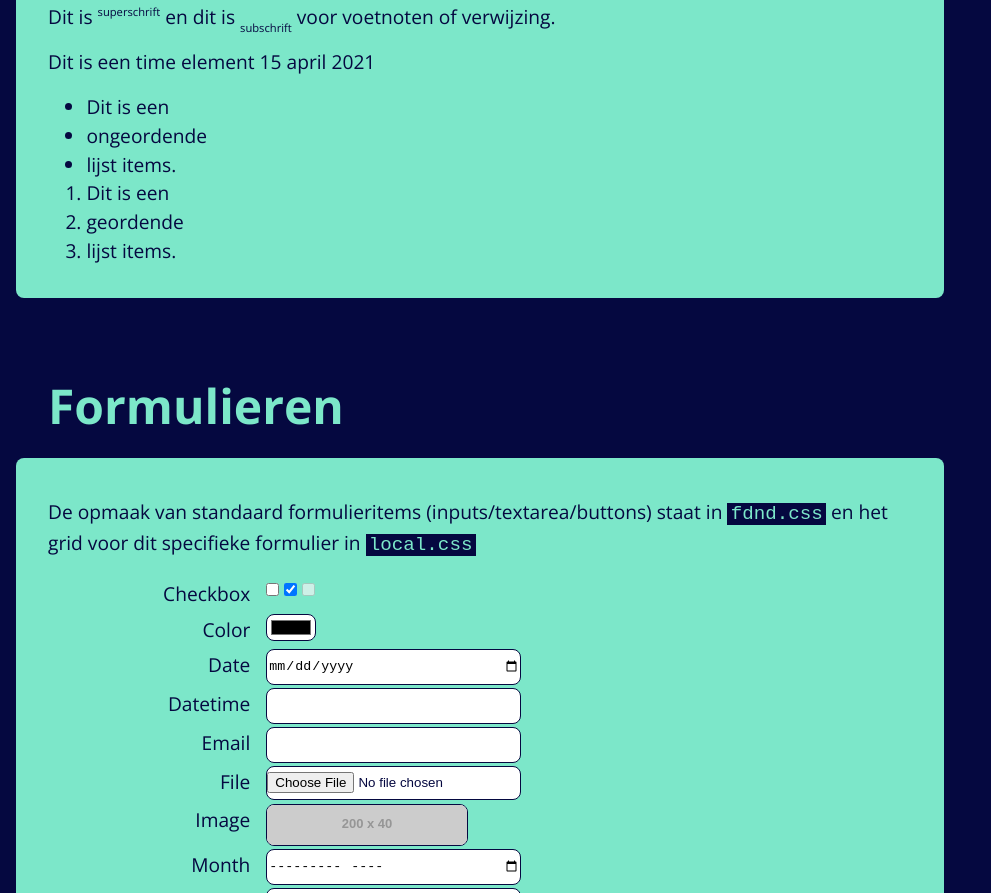
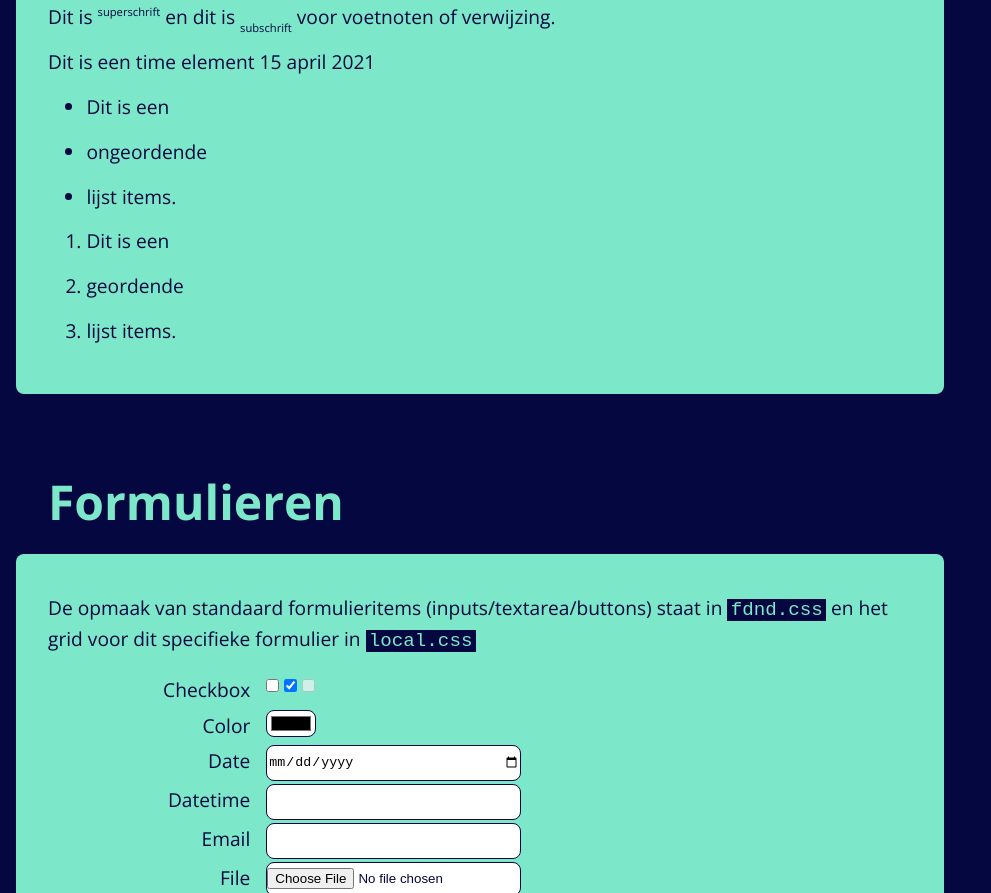
Before and after one commit to fdnd/styleguide.fdnd.nl, a plain HTML site: page index.html in a window 1280 px wide. Shown: the part 2998-3891 px from the top of the page, without its empty margins (0-991 px from the left). Drawn offline with nearby package versions, Linux system fonts and the light colour scheme; placeholder pictures from the web are drawn by us.

Commit message:
tweaking

```diff
--- a/fdnd.css
+++ b/fdnd.css
@@ -296,6 +296,10 @@ main ol {
   margin-left: 2em;
 
 }
+main ul li,
+main ol li {
+  margin-bottom: 1rem;
+}
 /* Inline level elements in main */
 main abbr {
  text-decoration: none;
```
